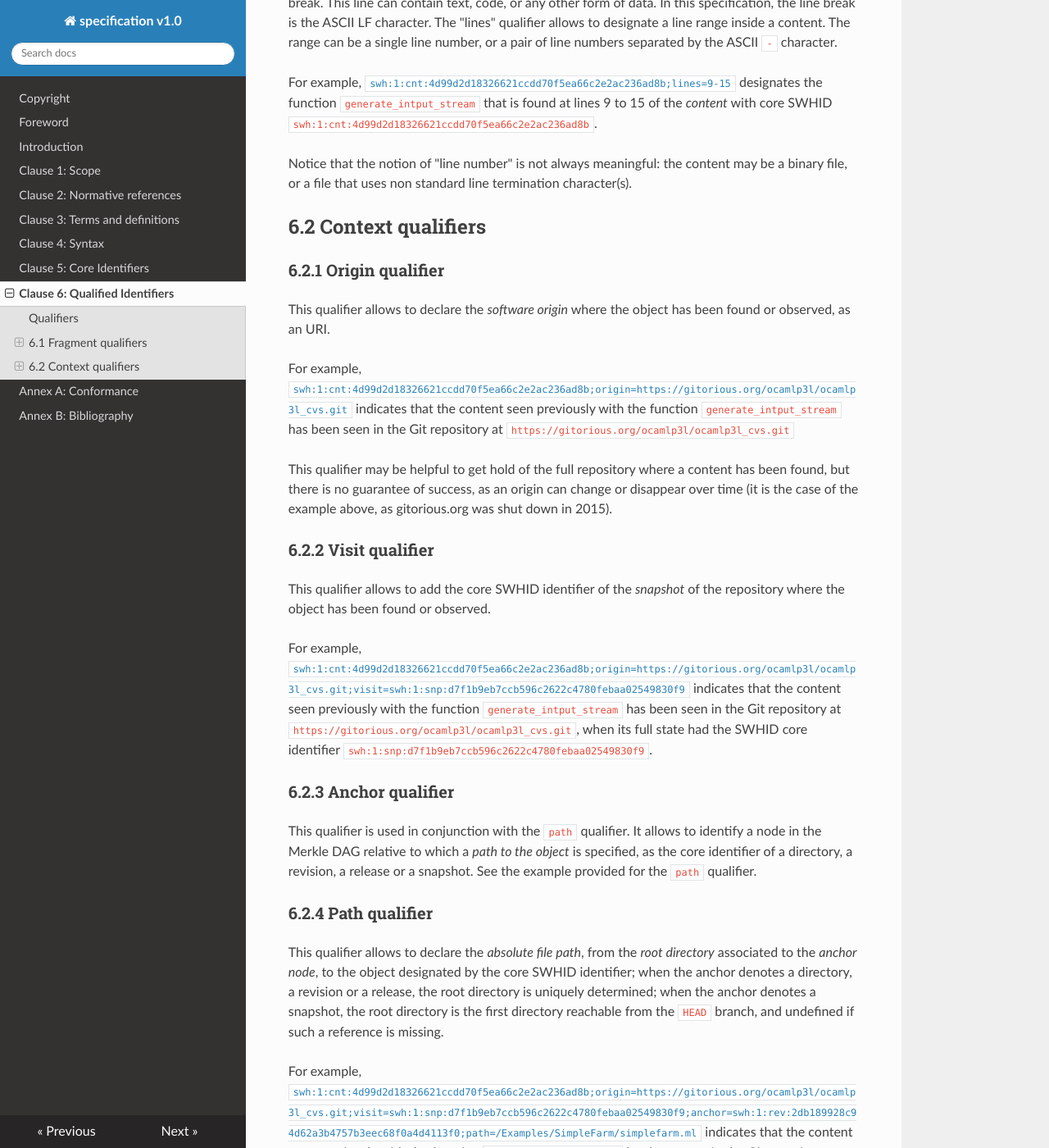
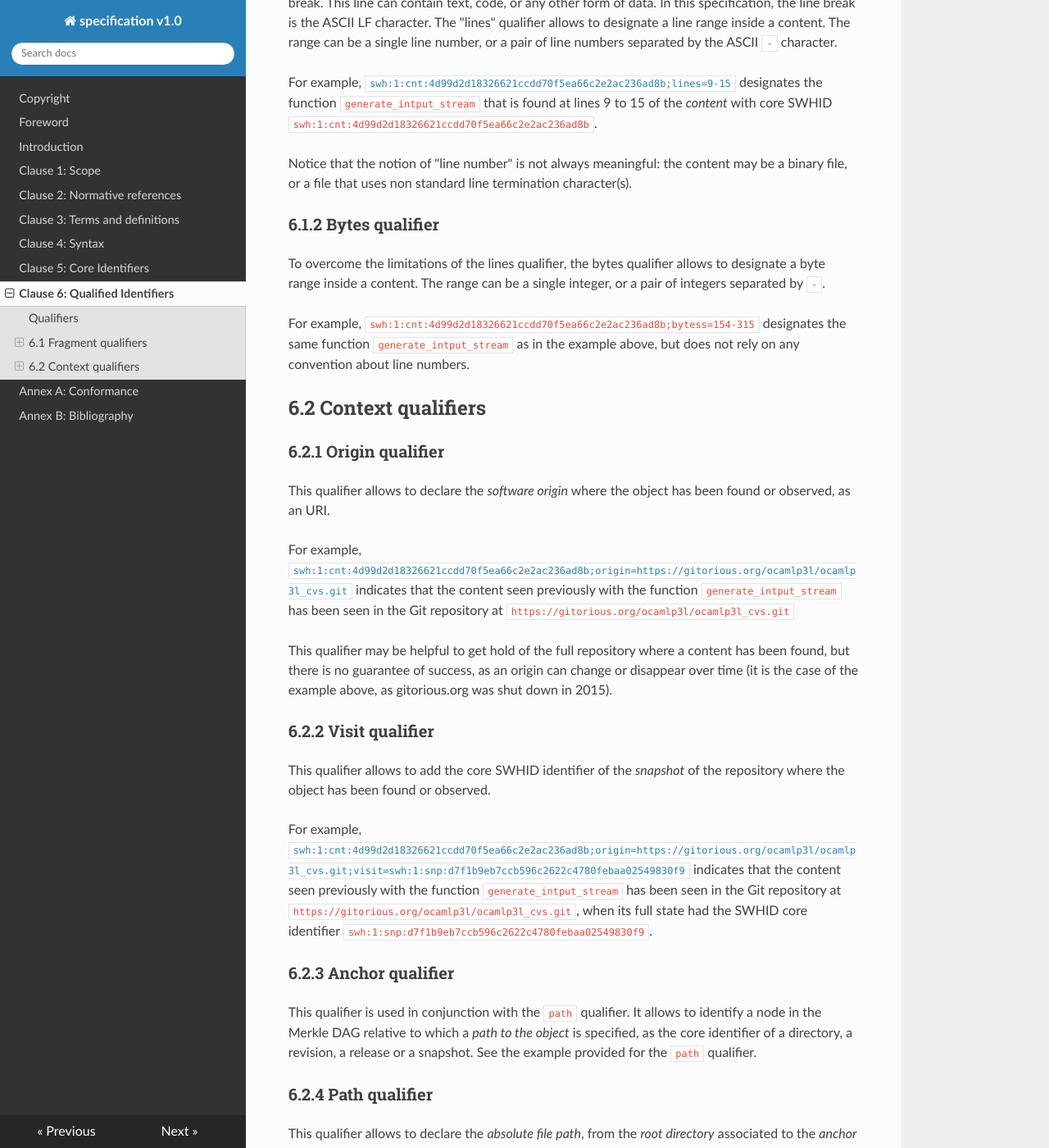
Before and after one commit to swhid/specification, an MkDocs documentation site: the page built from Chapters/6_Qualified_identifiers.md, in a window 1280 px wide and 1400 px high, scrolled down 542 px. Shown: the whole window at 82% size. Built offline with MkDocs 1.6.1, drawn with Linux system fonts in a browser that asks for light colours; nearby versions of some CDN libraries.

Commit message:
Add bytes fragment qualifier

```diff
--- a/Chapters/6_Qualified_identifiers.md
+++ b/Chapters/6_Qualified_identifiers.md
@@ -24,6 +24,15 @@
 
 Notice that the notion of "line number" is not always meaningful: the content
 may be a binary file, or a file that uses non standard line termination character(s).
+
+### 6.1.2 Bytes qualifier
+
+To overcome the limitations of the lines qualifier, the bytes qualifier allows
+to designate a byte range inside a content.  The range can be a single integer, or a pair of integers separated by `-`.
+
+For example, `swh:1:cnt:4d99d2d18326621ccdd70f5ea66c2e2ac236ad8b;bytess=154-315`
+designates the same function `generate_intput_stream` as in the example above, but
+does not rely on any convention about line numbers.
 
 ## 6.2 Context qualifiers
 
@@ -75,7 +84,7 @@
 We recommend to equip identifiers meant to be shared with as many
 qualifiers as possible. While qualifiers may be listed in any order, it
 is good practice to present them in the following order:
-`origin`, `visit`, `anchor`, `path` and `lines`. Redundant information
+`origin`, `visit`, `anchor`, `path`, `lines` or `bytess`. Redundant information
 should be omitted: for example, if the *visit* is present, and the
 *path* is relative to the snapshot indicated there, then the *anchor*
 qualifier is superfluous; similarly, if the *path* is empty, it may be
```
Also changed, not shown: Chapters/4.Syntax.md (+4 -2 lines).
